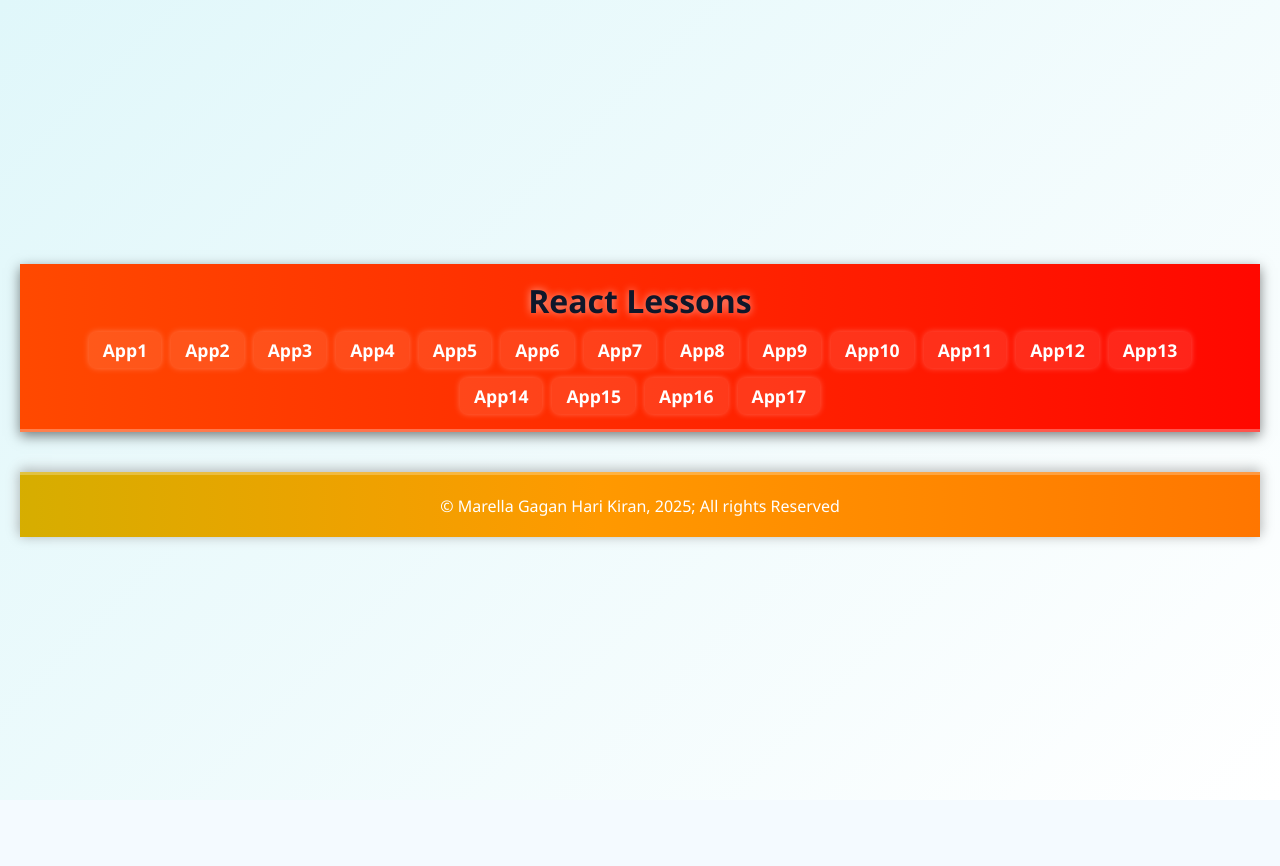
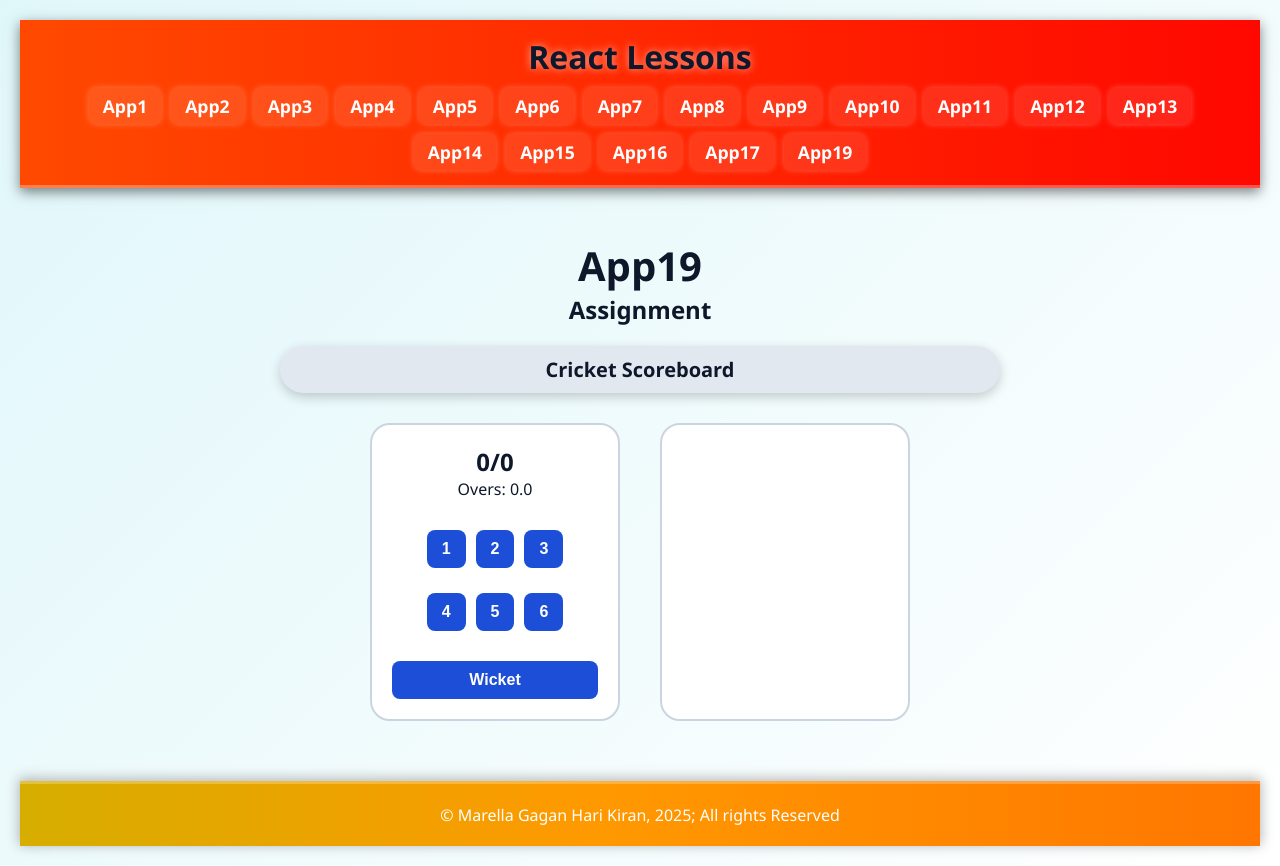
Before and after one commit to Gaganharikiranmarella/react-apps, a React (Vite) app: page /app19 in a window 1280 px wide. Before the commit the page ends 800 px from the top, so only its background shows below. Built offline with nearby package versions, Linux system fonts and the light colour scheme.

Commit message:
added App19

```diff
--- a/src/App.jsx
+++ b/src/App.jsx
@@ -18,6 +18,7 @@ import App14 from "./components/App14";
 import App15 from "./components/App15";
 import App16 from "./components/App16";
 import App17 from "./components/App17";
+import App19 from "./components/App19";
 import Header from "./components/Header";
 import Footer from "./components/Footer";
 import "./App.css";
@@ -46,6 +47,7 @@ function App() {
         <Route path="/app15" element={<App15 />} />
         <Route path="/app16" element={<App16 />} />
          <Route path="/app17" element={<App17 />} />
+         <Route path="/app19" element={<App19 />} />
       </Routes>
       <Footer />
     </BrowserRouter>
--- /dev/null
+++ b/src/components/App19.css
@@ -0,0 +1,104 @@
+.app19-container {
+  padding: 20px;
+  font-family: 'Segoe UI', sans-serif;
+  color: #0f172a;
+  text-align: center;
+}
+
+.scoreboard-title {
+  font-weight: bold;
+  font-size: 20px;
+  padding: 10px;
+  margin: 20px auto;
+  width: 60%;
+  background-color: #e2e8f0;
+  border-radius: 25px;
+  box-shadow: 0 4px 12px rgba(0, 0, 0, 0.2);
+}
+
+.scoreboard-main {
+  display: flex;
+  justify-content: center;
+  gap: 40px;
+  margin-top: 30px;
+}
+
+.left-box, .right-box {
+  width: 250px;
+  min-height: 250px;
+  padding: 20px;
+  border: 2px solid #cbd5e1;
+  border-radius: 20px;
+  background-color: white;
+  display: flex;
+  flex-direction: column;
+  justify-content: center;
+  align-items: center;
+  transition: all 0.3s ease;
+}
+
+.button-section {
+  display: grid;
+  grid-template-columns: repeat(3, 1fr);
+  gap: 10px;
+  margin-top: 15px;
+  margin-bottom: 20px;
+}
+
+.left-box button {
+  padding: 10px 15px;
+  border-radius: 8px;
+  border: none;
+  background-color: #1d4ed8;
+  color: white;
+  font-weight: bold;
+  cursor: pointer;
+  transition: background-color 0.3s ease;
+}
+
+.left-box button:hover {
+  background-color: #2563eb;
+}
+
+.wicket-button {
+  margin-top: 10px;
+  width: 100%;
+  background-color: #dc2626;
+}
+
+.right-box h2 {
+  margin: 0;
+  font-size: 1.2rem;
+}
+
+/* Highlight Effects */
+.right-box.green {
+  background-color: #4ade80;
+  animation: fade 2s ease-in-out;
+}
+
+.right-box.red {
+  background-color: #f87171;
+  animation: fade 2s ease-in-out;
+}
+
+.right-box.rainbow {
+  background: linear-gradient(90deg, red, orange, yellow, green, blue, indigo, violet);
+  color: white;
+  animation: fade 2s ease-in-out;
+}
+
+@keyframes fade {
+  0% {
+    transform: scale(0.9);
+    opacity: 0.2;
+  }
+  50% {
+    transform: scale(1.1);
+    opacity: 1;
+  }
+  100% {
+    transform: scale(1);
+    opacity: 0.2;
+  }
+}
--- /dev/null
+++ b/src/components/App19.jsx
@@ -0,0 +1,90 @@
+import React, { useState, useEffect } from "react";
+import "./App19.css";
+
+export default function App19() {
+  const [runs, setRuns] = useState(0);
+  const [wickets, setWickets] = useState(0);
+  const [balls, setBalls] = useState(0);
+  const [message, setMessage] = useState("");
+  const [highlightClass, setHighlightClass] = useState("");
+
+  const getOvers = () => {
+    const completedOvers = Math.floor(balls / 6);
+    const remainingBalls = balls % 6;
+    return `${completedOvers}.${remainingBalls}`;
+  };
+
+  const addRun = (run) => {
+    if (wickets >= 10) {
+      setMessage(`Game over, the score is ${runs}/${wickets}`);
+      return;
+    }
+
+    setRuns((prev) => prev + run);
+    setBalls((prev) => prev + 1);
+    setMessage(`${run}!! Well done!`);
+
+    if (run === 4 || run === 6) {
+      setHighlightClass("rainbow");
+    } else {
+      setHighlightClass("green");
+    }
+
+    setTimeout(() => {
+      setHighlightClass("");
+      setMessage("");
+    }, 2000);
+  };
+
+  const addWicket = () => {
+    if (wickets >= 10) {
+      setMessage(`Game over, the score is ${runs}/${wickets}`);
+      return;
+    }
+
+    setWickets((prev) => prev + 1);
+    setBalls((prev) => prev + 1);
+    setHighlightClass("red");
+    setMessage("Out!");
+
+    setTimeout(() => {
+      setMessage("New batter...");
+      setHighlightClass("");
+      setTimeout(() => {
+        setMessage("");
+      }, 2000);
+    }, 1000);
+  };
+
+  useEffect(() => {
+    if (balls !== 0 && balls % 6 === 0 && wickets < 10) {
+      setMessage("New bowler...");
+      setTimeout(() => {
+        setMessage("");
+      }, 2000);
+    }
+  }, [balls]);
+
+  return (
+    <div className="app19-container">
+      <h1>App19</h1>
+      <h2>Assignment</h2>
+      <div className="scoreboard-title">Cricket Scoreboard</div>
+      <div className="scoreboard-main">
+        <div className="left-box">
+          <h2>{runs}/{wickets}</h2>
+          <p style={{ fontSize: "16px" }}>Overs: {getOvers()}</p>
+          <div className="button-section">
+            {[1, 2, 3, 4, 5, 6].map((run) => (
+              <button key={run} onClick={() => addRun(run)}>{run}</button>
+            ))}
+          </div>
+          <button className="wicket-button" onClick={addWicket}>Wicket</button>
+        </div>
+        <div className={`right-box ${highlightClass}`}>
+          <h2>{message}</h2>
+        </div>
+      </div>
+    </div>
+  );
+}
--- a/src/components/Header.jsx
+++ b/src/components/Header.jsx
@@ -24,6 +24,7 @@ export default function Header() {
         <Link to="/app15">App15</Link>
       <Link to="/app16">App16</Link>
        <Link to="/app17">App17</Link>
+       <Link to="/app19">App19</Link>
       </div>
     </div>
   );
```
